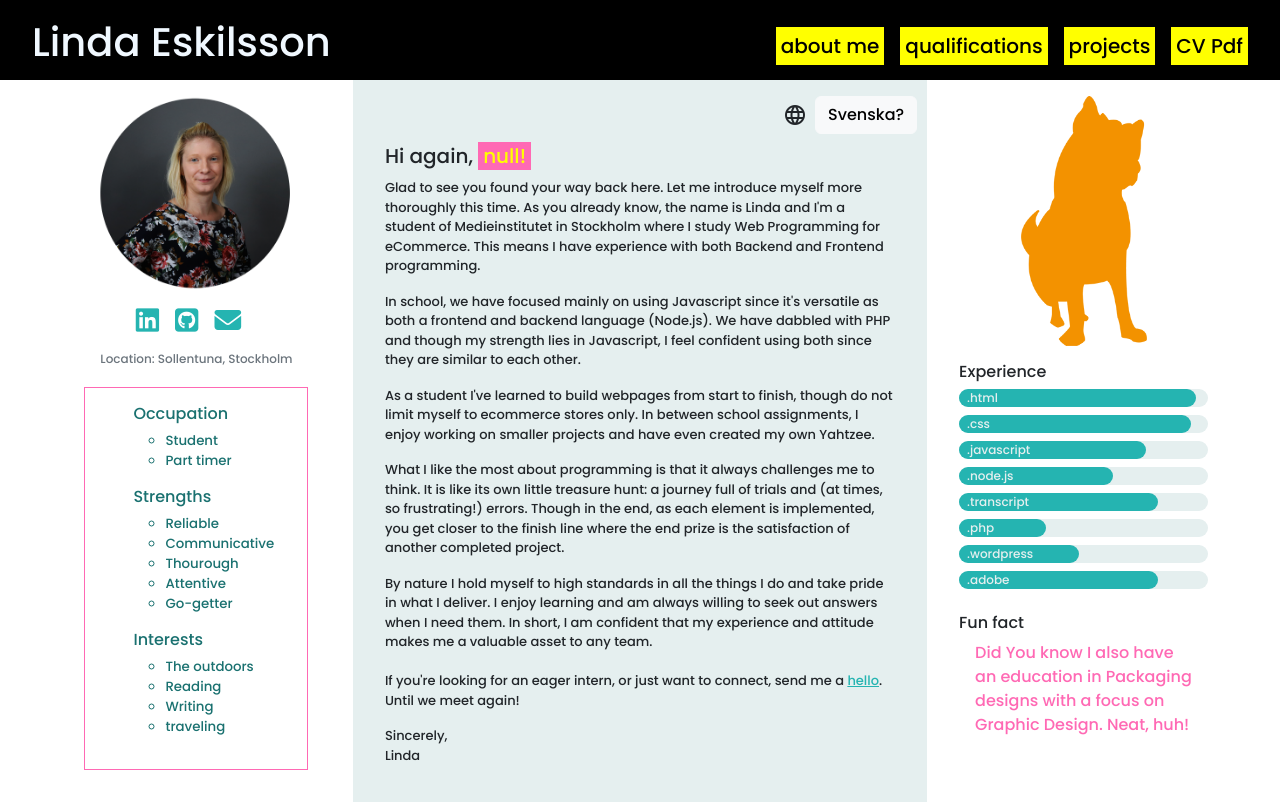
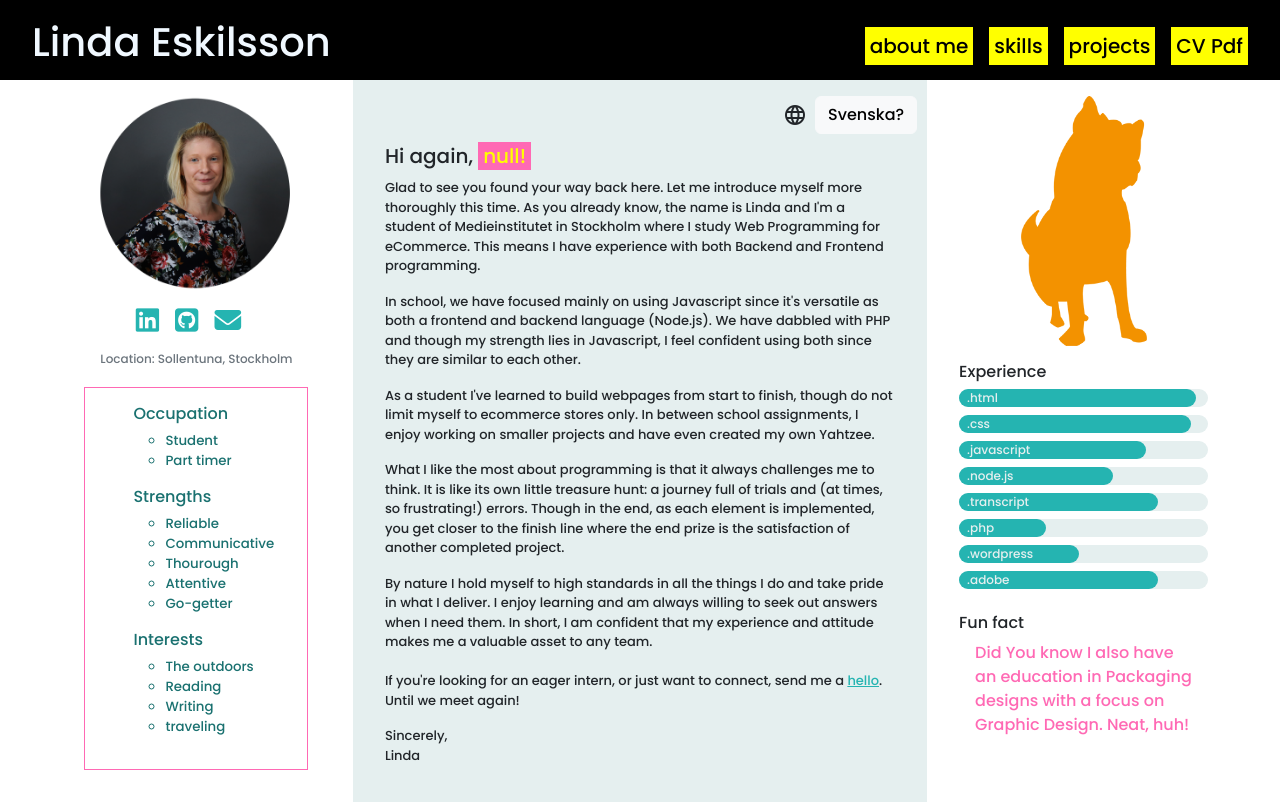
Before and after one commit to heinanX/Web-CV, a plain HTML site: page page_about-me.html in a window 1280 px wide. Drawn offline with nearby package versions, Linux system fonts and the light colour scheme; a web font is replaced by a local one.

Commit message:
fixed link error

```diff
--- a/page_about-me.html
+++ b/page_about-me.html
@@ -31,7 +31,7 @@
     <nav>
         <ul>
             <li><a class="nav--link" href="./page_about-me.html">about me</a></li>
-            <li><a class="nav--link" href="./page_skills.html">qualifications</a></li>
+            <li><a class="nav--link" href="./page_qualifications.html">skills</a></li>
             <li><a class="nav--link" href="./page_projects.html">projects</a></li>
             <li><a class="nav--link" href="./page_cv.html">CV Pdf</a></li>
         </ul>
@@ -44,7 +44,7 @@
         </button>
         <ul class="dropdown-menu">
             <li><a class="dropdown-item" href="./page_about-me.html">about me</a></li>
-            <li><a class="dropdown-item" href="./page_skills.html">skils</a></li>
+            <li><a class="dropdown-item" href="./page_qualifications.html">skills</a></li>
             <li><a class="dropdown-item" href="./page_projects.html">projects</a></li>
             <li><a class="dropdown-item" href="/page_cv.html">CV pdf</a></li>
         </ul>
```
Also changed, not shown: page_cv.html (+2 -2 lines), page_projects.html (+2 -2 lines), page_qualifications.html (+2 -2 lines).
